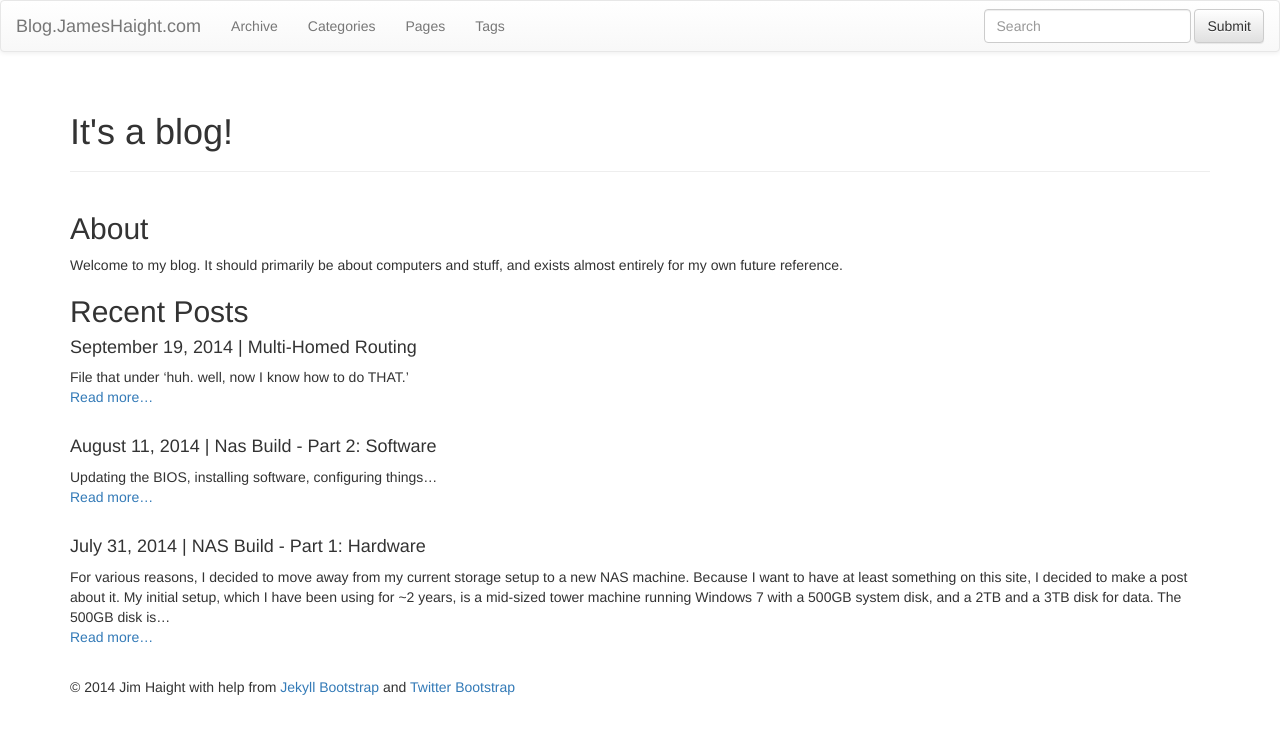
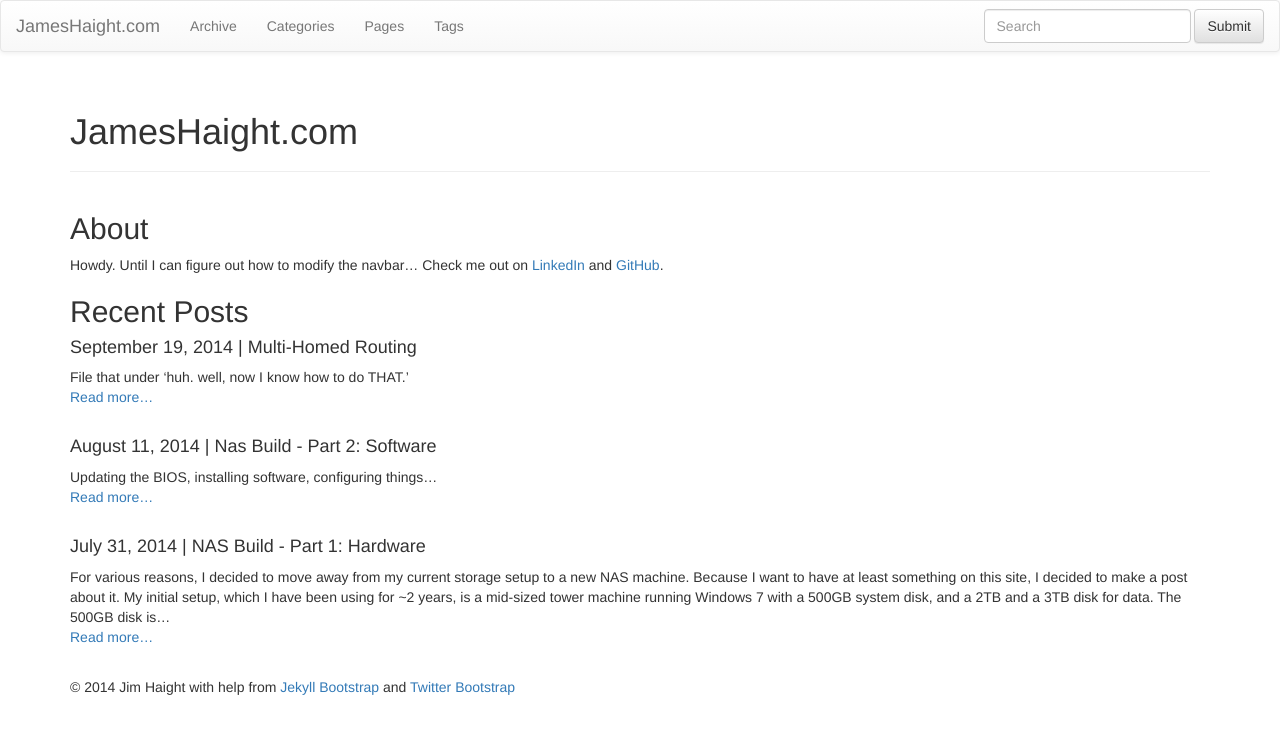
Before and after one commit to jbu92/jbu92.github.io, a Jekyll site: the page built from index.md, in a window 1280 px wide. Shown: the top 734 px of the page. Built offline with Jekyll 4.4.1, drawn with Linux system fonts in a browser that asks for light colours; nearby versions of some CDN libraries; library files that are not in the unit come from our copies.

Commit message:
changing to jameshaight.com

```diff
--- a/_config.yml
+++ b/_config.yml
@@ -8,7 +8,7 @@ pygments: true
 # Themes are encouraged to use these universal variables
 # so be sure to set them if your theme uses them.
 #
-title : Blog.JamesHaight.com
+title : JamesHaight.com
 tagline: Jim Haight's Blog (shocker, right?)
 author :
   name : Jim Haight
@@ -25,7 +25,7 @@ author :
 # Else if you are pushing to username.github.io, replace with your username.
 # Finally if you are pushing to a GitHub project page, include the project name at the end.
 #
-production_url : http://blog.jameshaight.com
+production_url : http://jameshaight.com
 
 # All Jekyll-Bootstrap specific configurations are namespaced into this hash
 #
--- a/index.md
+++ b/index.md
@@ -1,14 +1,13 @@
 ---
 layout: page
-title: It's a blog!
+title: JamesHaight.com
 tagline:
 ---
 {% include JB/setup %}
 
 ## About
 
-Welcome to my blog. It should primarily be about computers and stuff, and exists almost entirely for my own future reference.
-
+Howdy. Until I can figure out how to modify the navbar... Check me out on <a href="http://www.linkedin.com/in/jameshaight">LinkedIn</a> and <a href="http://github.com/jbu92">GitHub</a>.
 
 ## Recent Posts
 {% for post in site.posts limit 5 %}
```
